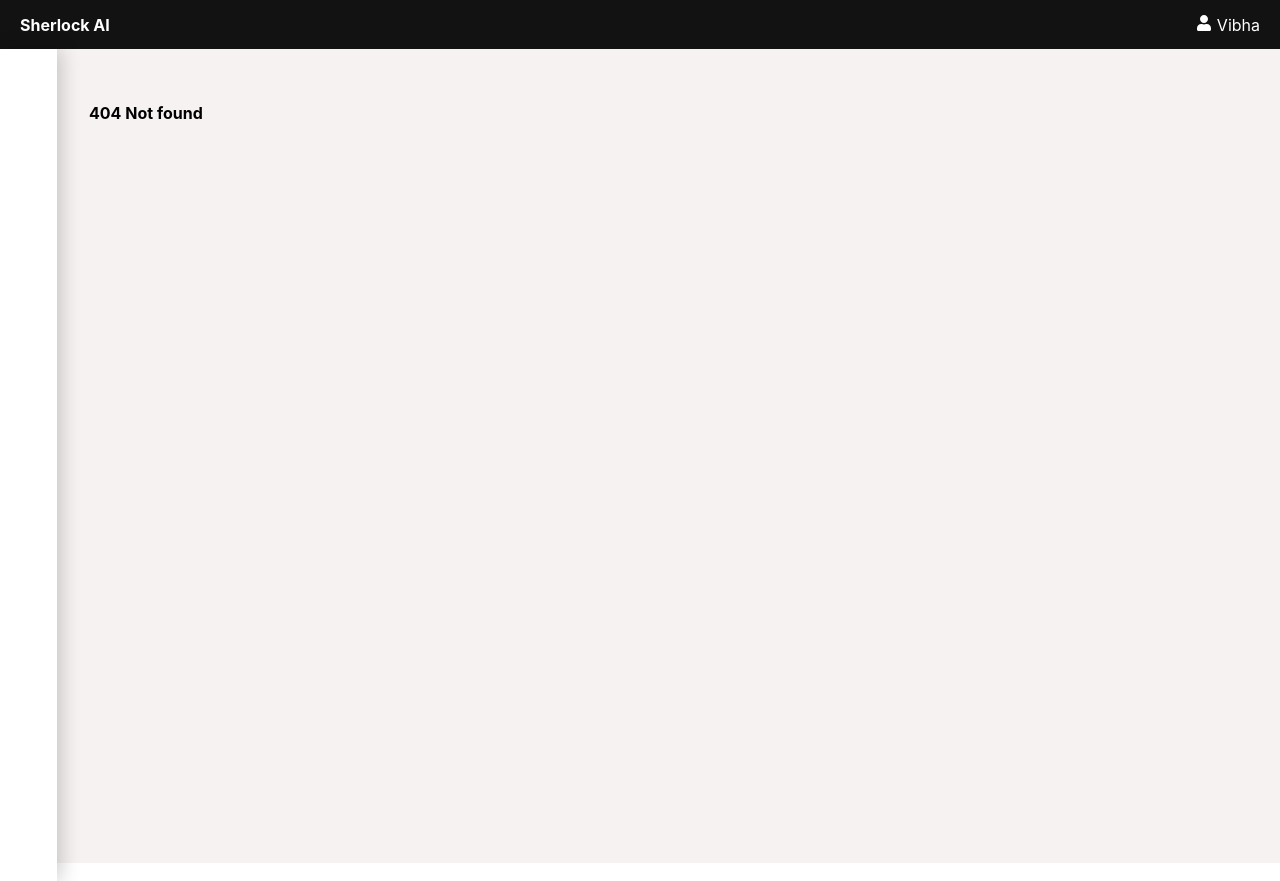
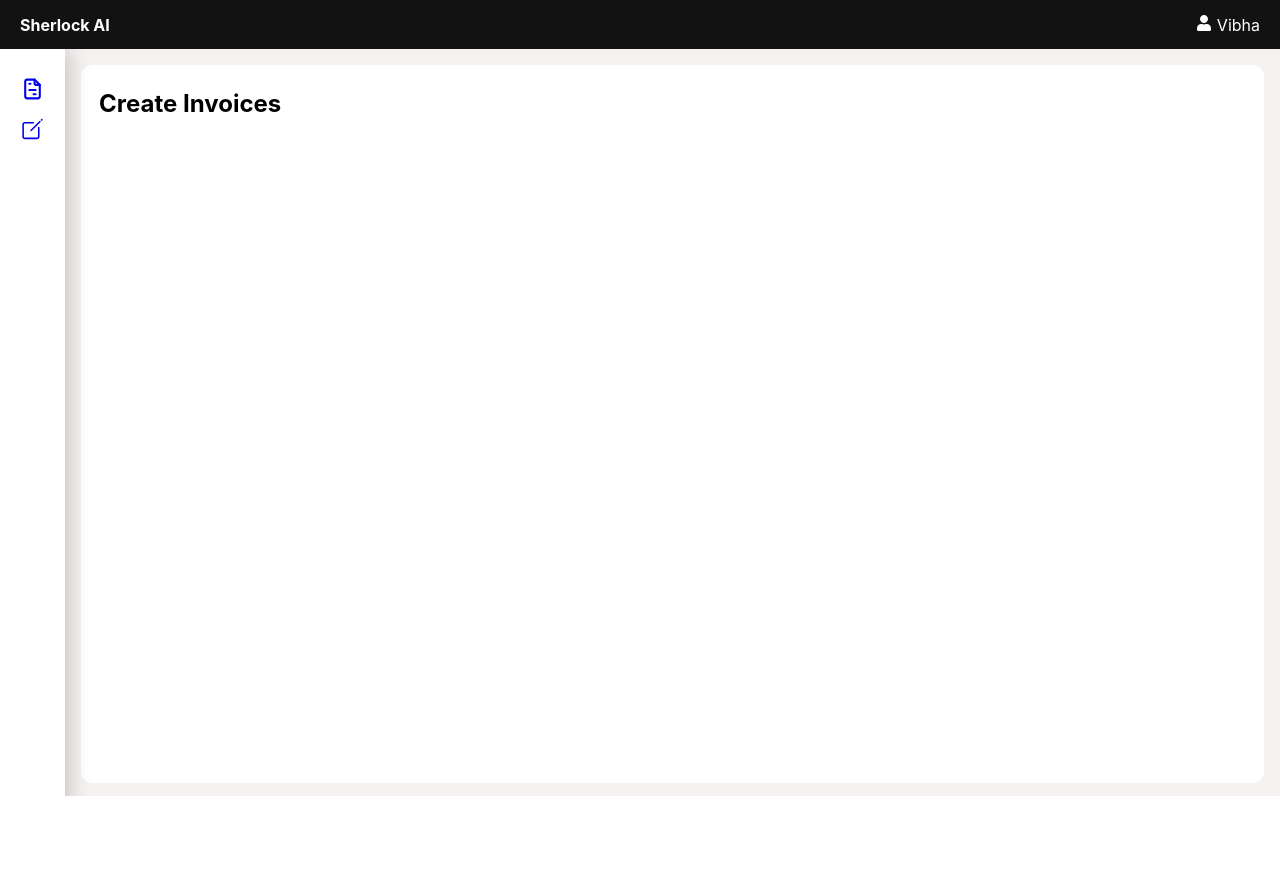
Before and after one commit to Vibha27/invoice-app, a React (Create React App) app: page /create-invoices in a window 1280 px wide. Before the commit this address had no page. After the commit the page ends 800 px from the top, so only its background shows below. Built offline with nearby package versions, Linux system fonts and the light colour scheme.

Commit message:
added /voice-invoices and /create-invoice routes. added sidebar icons with link. created wrapper styled component

```diff
--- a/src/AppRoutes.js
+++ b/src/AppRoutes.js
@@ -1,12 +1,15 @@
 import React from 'react';
 import { Route, Routes } from 'react-router-dom';
-import { InvoiceApp } from './pages/invoiceApp/InvoiceApp';
+import { ViewInvoices } from './pages/ViewInvoices/ViewInvoices';
+import { CreateInvoice } from './pages/CreateInvoice/CreateInvoice';
 
 export const AppRoutes = () => {
     return (
 
         <Routes>
-          <Route exact path="/" element={<InvoiceApp />} />
+          <Route exact path="/" element={<ViewInvoices />} />
+          <Route exact path="/view-invoices" element={<ViewInvoices />} />
+          <Route exact path="/create-invoices" element={<CreateInvoice />} />
           <Route path="*" element={<h4>404 Not found</h4>} />
         </Routes>
     )
--- a/src/Main.js
+++ b/src/Main.js
@@ -1,24 +1,27 @@
-import React from 'react';
-import { Header } from './components/Header';
-import { Sidebar } from './components/Sidebar';
-import styled from 'styled-components';
-import { AppRoutes } from './AppRoutes';
+import React from "react";
+import { Header } from "./components/Header";
+import { Sidebar } from "./components/Sidebar";
+import styled from "styled-components";
+import { AppRoutes } from "./AppRoutes";
 
 const Layout = styled.div`
   display: flex;
+  overflow: hidden;
+  height: calc(100vh - 53px);
 `;
 
 const Content = styled.main`
   flex: 1;
-  padding: 2rem;
-  height: calc(100vh - 50px);
-  overflow-y: auto;
+  padding: 1rem;
+  // height: calc(100vh - 50px);
+  // overflow: hidden;
   background-color: #f7f2f2;
 `;
 
 export const Main = () => {
-    // this component is responsible for wrapping header, sidebar and layout
-    return <div>
+  // this component is responsible for wrapping header, sidebar and layout
+  return (
+    <div>
       <Header />
       <Layout>
         <Sidebar />
@@ -27,4 +30,5 @@ export const Main = () => {
         </Content>
       </Layout>
     </div>
-}
+  );
+};
--- a/src/components/Sidebar.js
+++ b/src/components/Sidebar.js
@@ -1,13 +1,14 @@
 import React from "react";
 import styled from "styled-components";
-import { FaListUl } from "react-icons/fa";
 import { Link } from "react-router-dom";
+import { TbFileInvoice } from "react-icons/tb";
+import { IoCreateOutline } from "react-icons/io5";
 
 const SidebarContainer = styled.aside`
   width: 25px;
   height: 100vh;
-  padding: 1rem;
-  background: rgba(255, 255, 255, 0.4);   /* Transparent white */
+  padding: 0px 20px;
+  background: rgba(255, 255, 255, 0.4); /* Transparent white */
   backdrop-filter: blur(12px);
   box-shadow: 4px 0 20px rgba(0, 0, 0, 0.2); /* 3D Shadow */
   color: #121212;
@@ -20,36 +21,37 @@ const Menu = styled.ul`
 `;
 
 const MenuItem = styled.li`
-  padding: 0.8rem;
+//   padding: 0.8rem;
   cursor: pointer;
-  &:hover {
-    background: #2c3e50;
-  }
+//   &:hover {
+//     background: #2c3e50;
+//   }
 
   a {
     display: flex;
     flex-direction: row;
     align-items: center;
     gap: 8px;
-    color: white;
     text-decoration: none;
   }
   svg {
-    font-size: 24px;
+    font-size: 32px;
+    margin-top: 8px;
   }
 `;
 
 export const Sidebar = () => {
-
   return (
     <SidebarContainer>
       <Menu>
         <MenuItem>
-          <Link to={"/invoice"}>
-            <FaListUl />
+          <Link to={"/view-invoices"}>
+            <TbFileInvoice />
           </Link>
-          <Link to={"/create-invoice"}>
-            <FaListUl />
+        </MenuItem>
+        <MenuItem>
+          <Link to={"/create-invoices"}>
+            <IoCreateOutline />
           </Link>
         </MenuItem>
       </Menu>
--- /dev/null
+++ b/src/pages/CreateInvoice/CreateInvoice.js
@@ -0,0 +1,8 @@
+import React from 'react';
+import { Wrapper } from './style';
+
+export const CreateInvoice = () => {
+    return <Wrapper>
+        <h2>Create Invoices</h2>
+    </Wrapper>
+}
--- /dev/null
+++ b/src/pages/CreateInvoice/style.js
@@ -0,0 +1,14 @@
+import styled from "styled-components";
+
+const Wrapper = styled.div`
+    background-color: white;
+    height: calc(100vh - 90px);
+    overflow-y: auto;
+    overflow-x: hidden;
+    border-radius: 12px;
+    padding: 4px 18px;
+`;
+
+export {
+    Wrapper
+}
--- a/src/pages/invoiceApp/InvoiceApp.js
+++ b/src/pages/ViewInvoices/ViewInvoices.js
@@ -1,6 +1,6 @@
 import React from 'react';
 
-export const InvoiceApp = () => {
+export const ViewInvoices = () => {
     return <div>
         <h2>View Invoices</h2>
     </div>
--- a/src/pages/index.js
+++ /dev/null
@@ -1 +0,0 @@
-// invoice app page export
```
Also changed, not shown: src/pages/ViewInvoices/components/InvoiceAddEdit.js (renamed from src/pages/invoiceApp/components/InvoiceAddEdit.js), src/pages/ViewInvoices/style.js (renamed from src/pages/invoiceApp/style.js).
